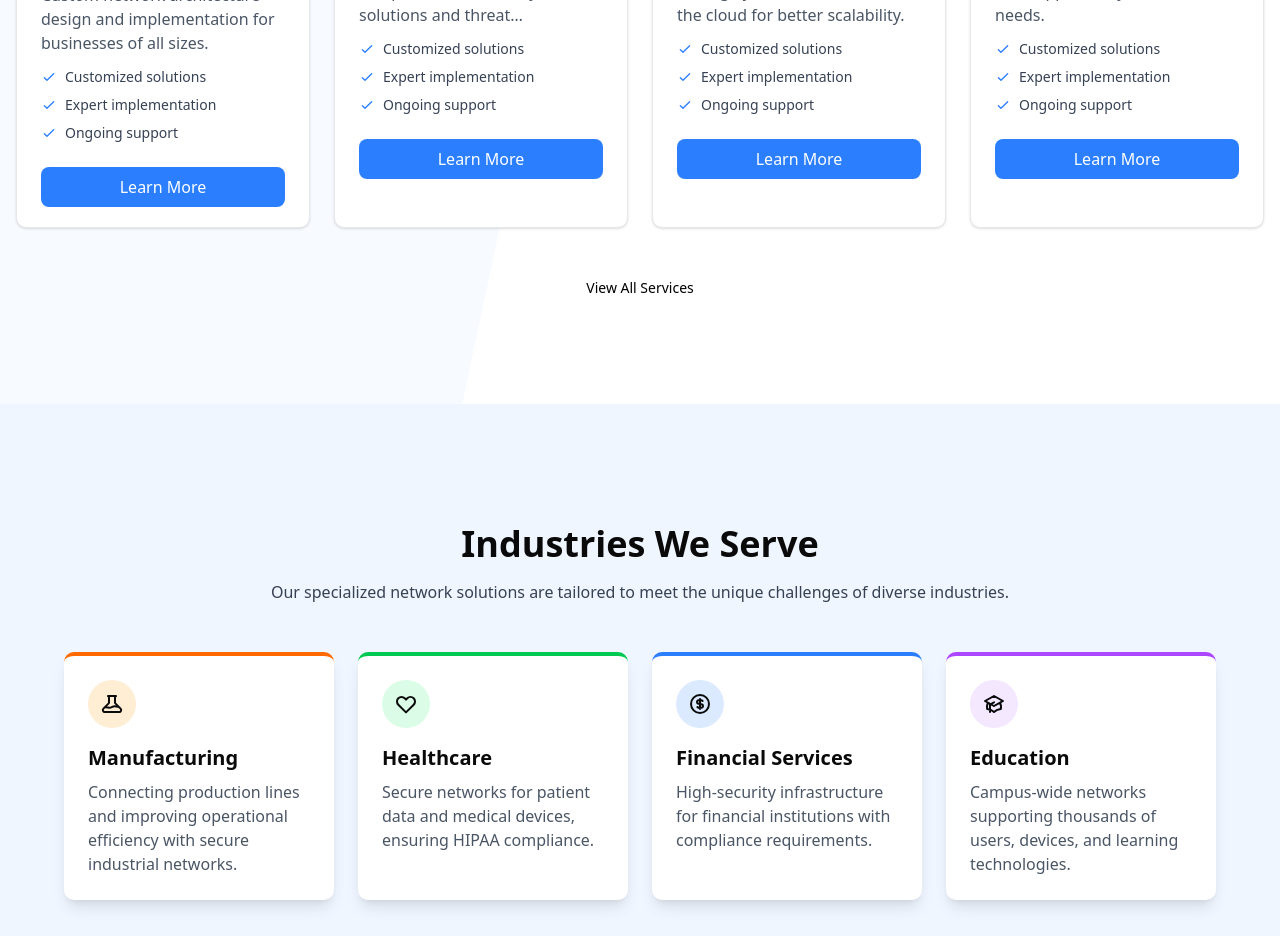
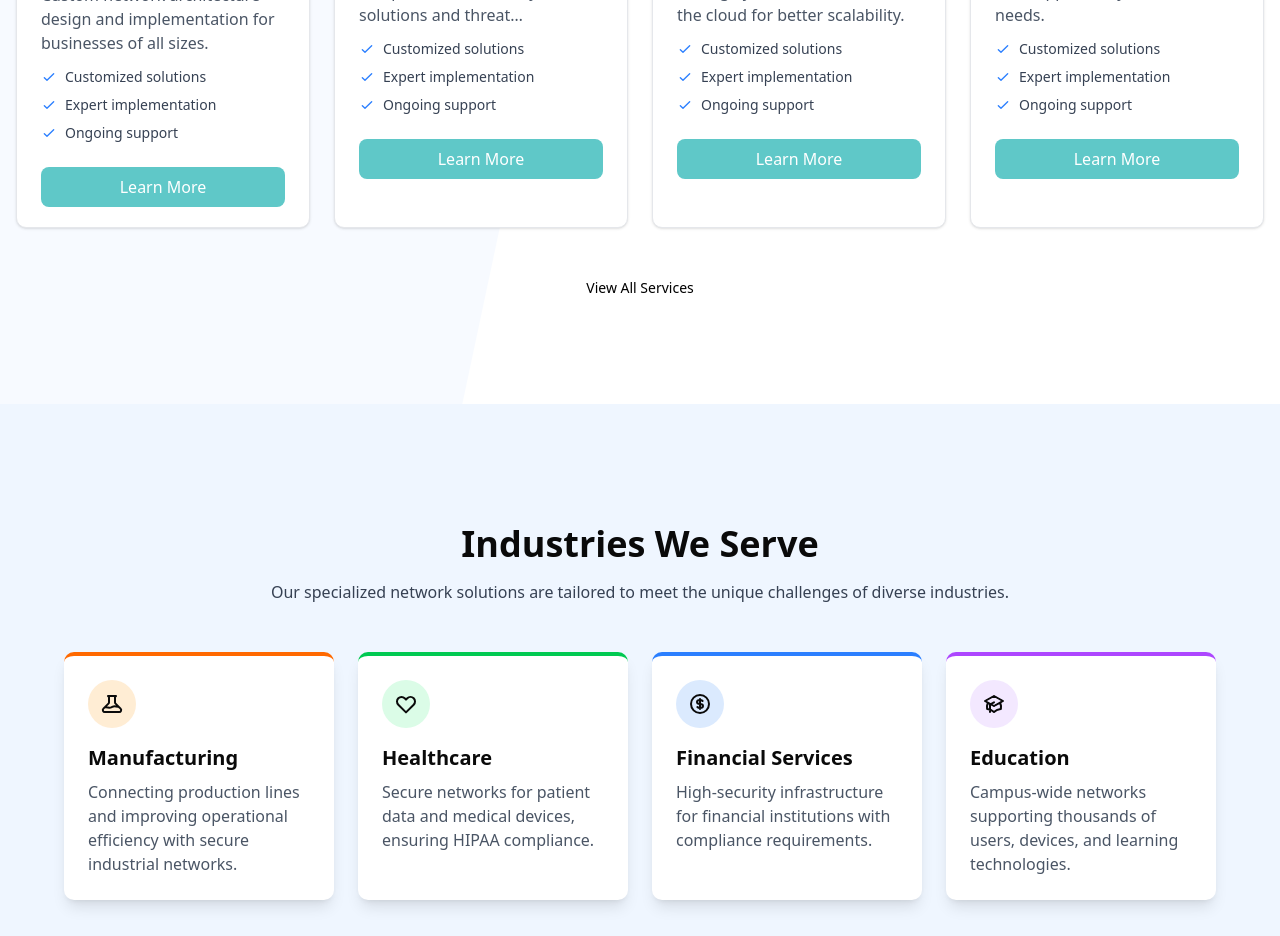
Before and after one commit to Iamyashsiwach/sparksync-app, a Next.js app: page / in a window 1280 px wide. Shown: the part 1280-2216 px from the top of the page. Built offline with nearby package versions, Linux system fonts and the light colour scheme.

Commit message:
button update

```diff
--- a/components/service-card.tsx
+++ b/components/service-card.tsx
@@ -51,7 +51,7 @@ const ServiceCard = ({ icon, title, description, slug, color = "teal" }: Service
           </ul>
         </CardContent>
         <CardFooter className="px-4 sm:px-6 pb-5">
-          <Button asChild className="w-full bg-blue-500 hover:bg-blue-600 text-white text-sm sm:text-base py-2">
+          <Button asChild className="w-full bg-[#5FC8C8] hover:bg-[#4fb3b3] text-white text-sm sm:text-base py-2">
             <Link href={`/services/${slug}`}>Learn More</Link>
           </Button>
         </CardFooter>
```
